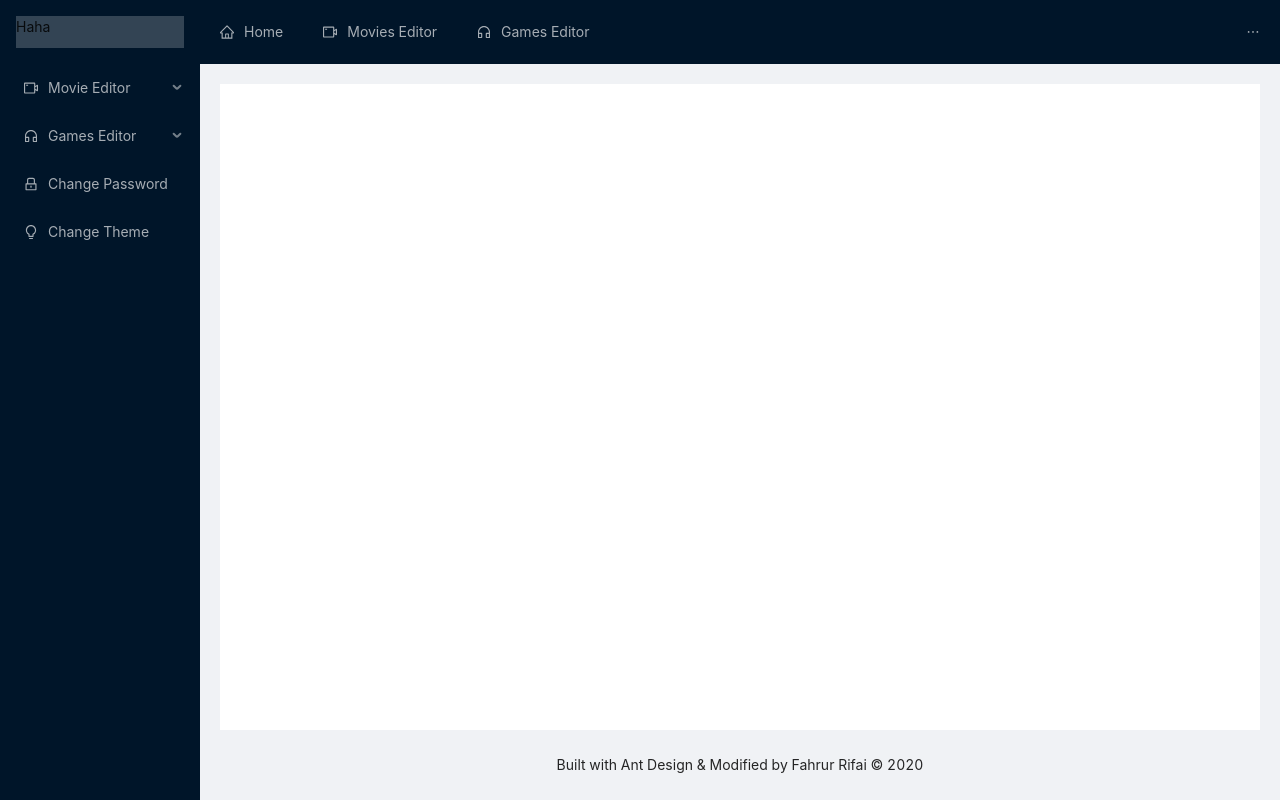
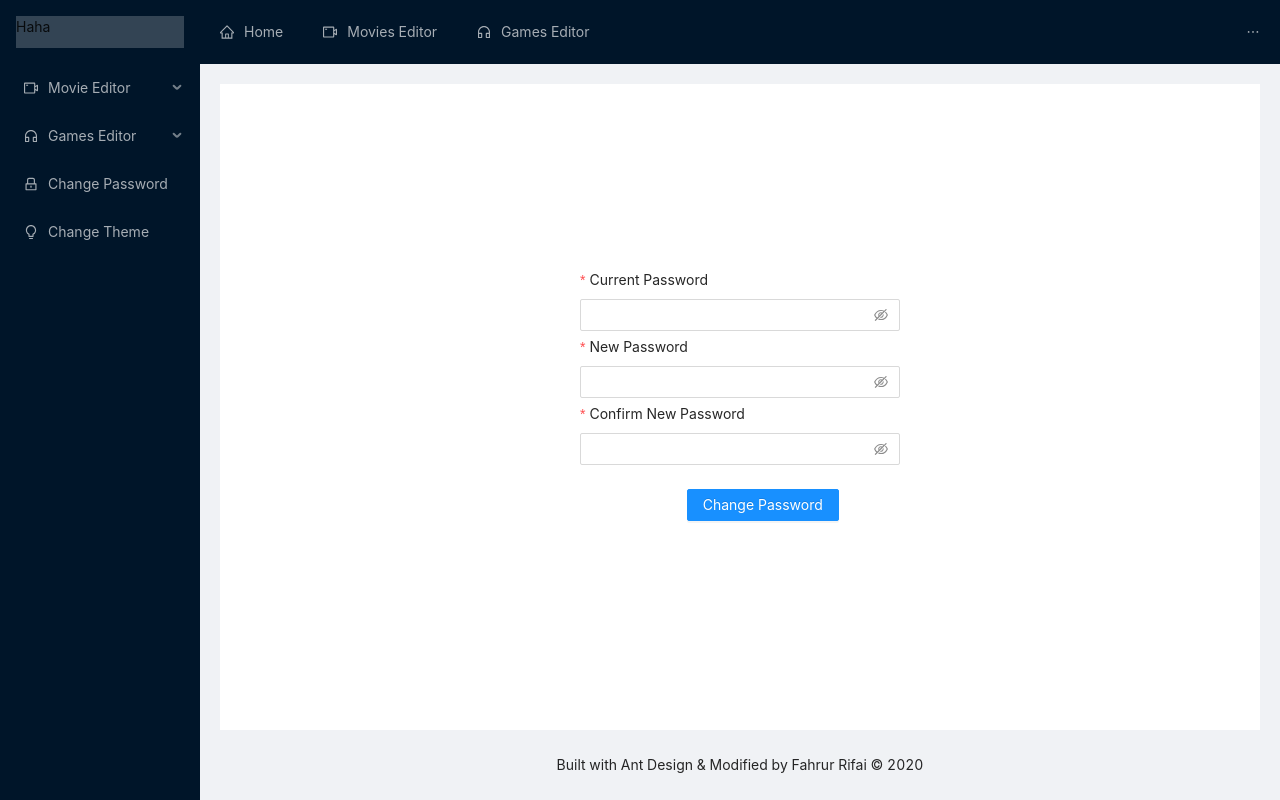
Before and after one commit to faytranevozter/FP-Sanbercode-Reactjs-0820, a React (Create React App) app: page /change-password in a window 1280 px wide. Built offline with nearby package versions, Linux system fonts and the light colour scheme; sample sign-in values are in the browser's storage.

Commit message:
change password and game list

```diff
--- a/src/components/Routes.js
+++ b/src/components/Routes.js
@@ -9,6 +9,8 @@ import MovieCreate from './pages/MovieCreate';
 import MovieList from './pages/MovieList';
 import MovieReviewDetail from './pages/MovieReviewDetail';
 import MovieEdit from './pages/MovieEdit';
+import GameList from './pages/GameList';
+import ChangePassword from './pages/ChangePassword';
 
 const Routes = (props) => {
   const PrivateRoute = (xprops) => {
@@ -37,6 +39,10 @@ const Routes = (props) => {
         <Route path="/movie-editor/list" component={()=><MovieList user={props.user} />} />
         <Route path="/movie-editor/edit/:id" component={()=><MovieEdit user={props.user} />} />
         <Route path="/movie-editor/create" component={()=><MovieCreate user={props.user} />} />
+        <Route path="/game-editor/list" component={()=><GameList user={props.user} />} />
+        {/* <Route path="/game-editor/edit/:id" component={()=><GameEdit user={props.user} />} /> */}
+        {/* <Route path="/game-editor/create" component={()=><GameCreate user={props.user} />} /> */}
+        <Route path="/change-password" component={()=><ChangePassword user={props.user} />} />
       </PrivateRoute>
     </Switch>
   );
--- /dev/null
+++ b/src/components/pages/ChangePassword.js
@@ -0,0 +1,115 @@
+import React, { useState } from 'react';
+import axios from 'axios';
+import { Input, Form, Row, Col, Button, Alert } from 'antd';
+
+const ChangePassword = (props) => {
+
+  const [form] = Form.useForm()
+  const [successMessage, setSuccessMessage] = useState([])
+  const [errMessage, setErrMessage] = useState([])
+
+  const onFinish = async (values) => {
+    // do change password
+    try {
+      setErrMessage([])
+      setSuccessMessage([])
+      const res = await axios.post('https://backendexample.sanbersy.com/api/change-password', {
+        current_password: values.current_password,
+        new_password: values.new_password,
+        new_confirm_password: values.new_confirm_password,
+      }, {
+        headers: {
+          'Authorization': `Bearer ${props.user.token}`
+        }
+      })
+      setSuccessMessage(["Password changed!"])
+    } catch (err) {
+      console.log(err.response.data)
+      let resJson = {}
+      if (typeof err.response.data === 'string') {
+        resJson = JSON.parse(err.response.data)
+      } else {
+        resJson = err.response.data
+      }
+      const msgs = []
+      for (const key of Object.keys(resJson)) {
+        msgs.push(resJson[key])
+      }
+      setErrMessage(msgs)
+    }
+    form.resetFields()
+  };
+
+  return (
+    <Row justify="center" align="middle" className="h-100">
+      <Col span={8} style={{
+        padding: 10
+      }}>
+        {
+          successMessage.map((v, i) => <Alert key={i} message={v} type="success" style={{marginBottom:10}} />)
+        }
+        {
+          errMessage.map((v, i) => <Alert key={i} message={v} type="error" style={{marginBottom:10}} />)
+        }
+        <Form
+          name="change-password"
+          layout="vertical"
+          form={form}
+          onFinish={onFinish}
+        >
+          <Form.Item
+            label="Current Password"
+            name="current_password"
+            rules = {
+              [{
+                required: true,
+                message: 'Please input your current password!'
+              }]
+            }
+            style={{marginBottom:5}}
+          >
+            <Input.Password />
+          </Form.Item>
+
+          <Form.Item
+            label="New Password"
+            name="new_password"
+            rules = {
+              [{
+                required: true,
+                message: 'Please input a new password!'
+              }]
+            }
+            style={{marginBottom:5}}
+          >
+            <Input.Password />
+          </Form.Item>
+
+          <Form.Item
+            label="Confirm New Password"
+            name="new_confirm_password"
+            rules = {
+              [{
+                required: true,
+                message: 'Please input confirm a new password!'
+              }]
+            }
+          >
+            <Input.Password />
+          </Form.Item>
+
+          <Form.Item wrapperCol={{
+            offset: 8,
+            span: 16,
+          }}>
+            <Button type="primary" htmlType="submit">
+              Change Password
+            </Button>
+          </Form.Item>
+        </Form>
+      </Col>
+    </Row>
+  );
+};
+
+export default ChangePassword;
--- /dev/null
+++ b/src/components/pages/GameList.js
@@ -0,0 +1,146 @@
+import React, { useEffect, useState } from 'react';
+import { Table, Typography, Image, Button, Popconfirm, Input, Tag } from 'antd';
+import axios from 'axios';
+import { Link } from 'react-router-dom';
+
+const GameList = (props) => {
+  const [dataGames, setDataGames] = useState(null);
+  const [dataList, setDataList] = useState(dataGames);
+
+  useEffect(() => {
+    const fetchData = async () => {
+      try {
+        const { data } = await axios.get('https://backendexample.sanbersy.com/api/data-game');
+        setDataGames(data);
+        setDataList(data);
+      } catch (err) {
+        console.error(err);
+      }
+    };
+    if (dataGames === null) {
+      fetchData();
+    }
+  }, [dataGames]);
+
+  const handleDeleteBtn = async (id) => {
+    try {
+      await axios.delete(`https://backendexample.sanbersy.com/api/data-game/${id}`, {
+        headers: {
+          'Authorization': `Bearer ${props.user.token}`
+        }
+      });
+      setDataGames(null);
+    } catch (err) {
+      console.error(err);
+    }
+  };
+
+  return (
+    <>
+      <Typography.Title level={2}>
+        Game List
+      </Typography.Title>
+
+      <Link to="/game-editor/create">
+        <Button type="primary">Add</Button>
+      </Link>
+
+      <div style={{marginBottom: 10}} />
+
+      <Input.Search
+        placeholder="Search here"
+        onSearch={q => {
+          const newData = dataGames.filter(v => {
+            return v.name.toLowerCase().includes(q) || v.release.toLowerCase().includes(q) || v.genre.toLowerCase().includes(q) || v.platform.toLowerCase().includes(q)
+          });
+          setDataList(newData);
+        }}
+        size="large"
+        style={{ width: 200 }}
+      />
+
+      <div style={{marginBottom: 10}} />
+
+      <Table dataSource={dataList !== null && dataList.map((v, i) => {
+        return {
+          ...v,
+          no: (i+1),
+          key: v.id,
+          name_release: <Typography.Paragraph>
+            <Typography.Text strong>{`${v.name} (${v.release})`}</Typography.Text>
+          </Typography.Paragraph>,
+          image: <Image src={v.image_url} width={100} />,
+          gameplay: <Typography.Paragraph>
+            {v.singlePlayer > 0 ? <Tag>Singleplayer</Tag>:''}
+            {v.multiplayer > 0 ? <Tag>Multiplayer</Tag>:''}
+          </Typography.Paragraph>,
+          action: (
+            <>
+              <Button>
+                <Link to={`/game-editor/edit/${v.id}`}>Edit</Link>
+              </Button>
+              <Button>
+                <Popconfirm title="Are you sure?" onConfirm={()=>handleDeleteBtn(v.id)}>
+                  Delete
+                </Popconfirm>
+              </Button>
+            </>
+          )
+        }
+      })} columns={[
+        {
+          title: 'No',
+          dataIndex: 'no',
+          key: 'no',
+        },
+        {
+          title: 'Image',
+          dataIndex: 'image',
+          key: 'image'
+        },
+        {
+          title: 'Name / Release',
+          dataIndex: 'name_release',
+          key: 'name_release',
+          sorter: (a, b) => (a.name > b.name) - (a.name < b.name),
+        },
+        {
+          title: 'Genre',
+          dataIndex: 'genre',
+          key: 'genre',
+          sorter: (a, b) => (a.genre > b.genre) - (a.genre < b.genre),
+        },
+        {
+          title: 'Platform',
+          dataIndex: 'platform',
+          key: 'platform',
+          sorter: (a, b) => (a.platform > b.platform) - (a.platform < b.platform),
+        },
+        {
+          title: 'Gameplay',
+          dataIndex: 'gameplay',
+          key: 'gameplay',
+        },
+        {
+          title: 'Created At',
+          dataIndex: 'created_at',
+          key: 'created_at',
+          sorter: (a, b) => (a.created_at > b.created_at) - (a.created_at < b.created_at),
+        },
+        {
+          title: 'Updated At',
+          dataIndex: 'updated_at',
+          key: 'updated_at',
+          sorter: (a, b) => (a.updated_at > b.updated_at) - (a.updated_at < b.updated_at),
+        },
+        {
+          title: 'Action',
+          dataIndex: 'action',
+          key: 'action'
+        }
+      ]} />
+    </>
+  );
+};
+
+export default GameList;
--- a/src/components/partials/Header.js
+++ b/src/components/partials/Header.js
@@ -25,7 +25,7 @@ const Header = (props) => {
                     <Link to="/movie-editor/list">Movies Editor</Link>
                   </Menu.Item>
                   <Menu.Item icon={<CustomerServiceOutlined />}>
-                    <Link to="/games-editor/list">Games Editor</Link>
+                    <Link to="/game-editor/list">Games Editor</Link>
                   </Menu.Item>
                 </>
               )
--- a/src/components/partials/Sidebar.js
+++ b/src/components/partials/Sidebar.js
@@ -26,17 +26,17 @@ const Sidebar = (props) => {
         </SubMenu>
         <SubMenu title="Games Editor" icon={<CustomerServiceOutlined />}>
           <Menu.Item key="list-game">
-            List
+            <Link to="/game-editor/list">List</Link>
           </Menu.Item>
           <Menu.Item key="create-game">
-            Create
+            <Link to="/movie-editor/create">Create</Link>
           </Menu.Item>
         </SubMenu>
         <Menu.Item key="change-password" icon={<LockOutlined />}>
-          Change Password
+          <Link to="/change-password">Change Password</Link>
         </Menu.Item>
         <Menu.Item key="switch-theme" icon={<BulbOutlined />}>
-          Change Theme
+          <Link to="/change-theme">Change Theme</Link>
         </Menu.Item>
       </Menu>
     </Layout.Sider>
```
